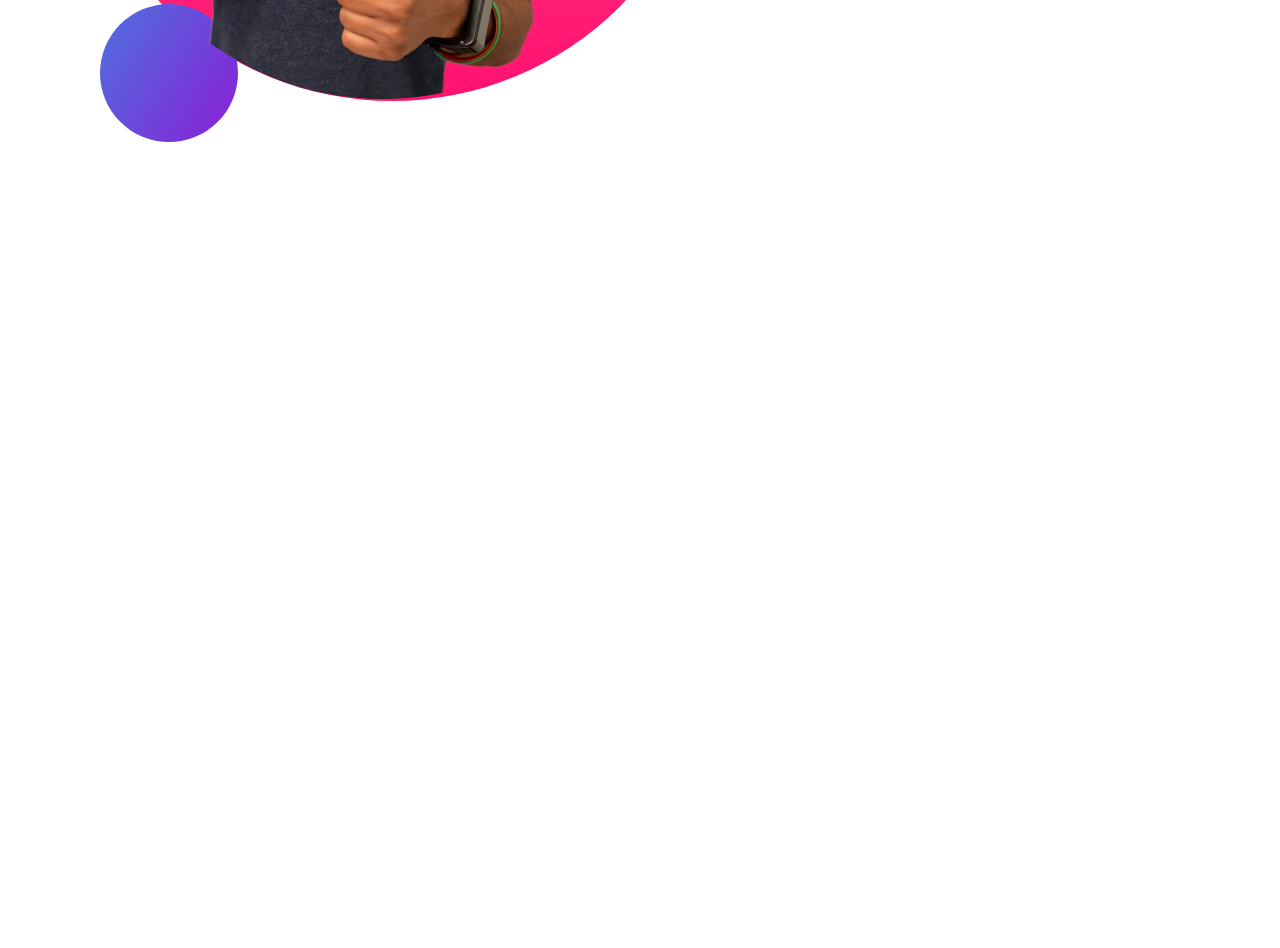
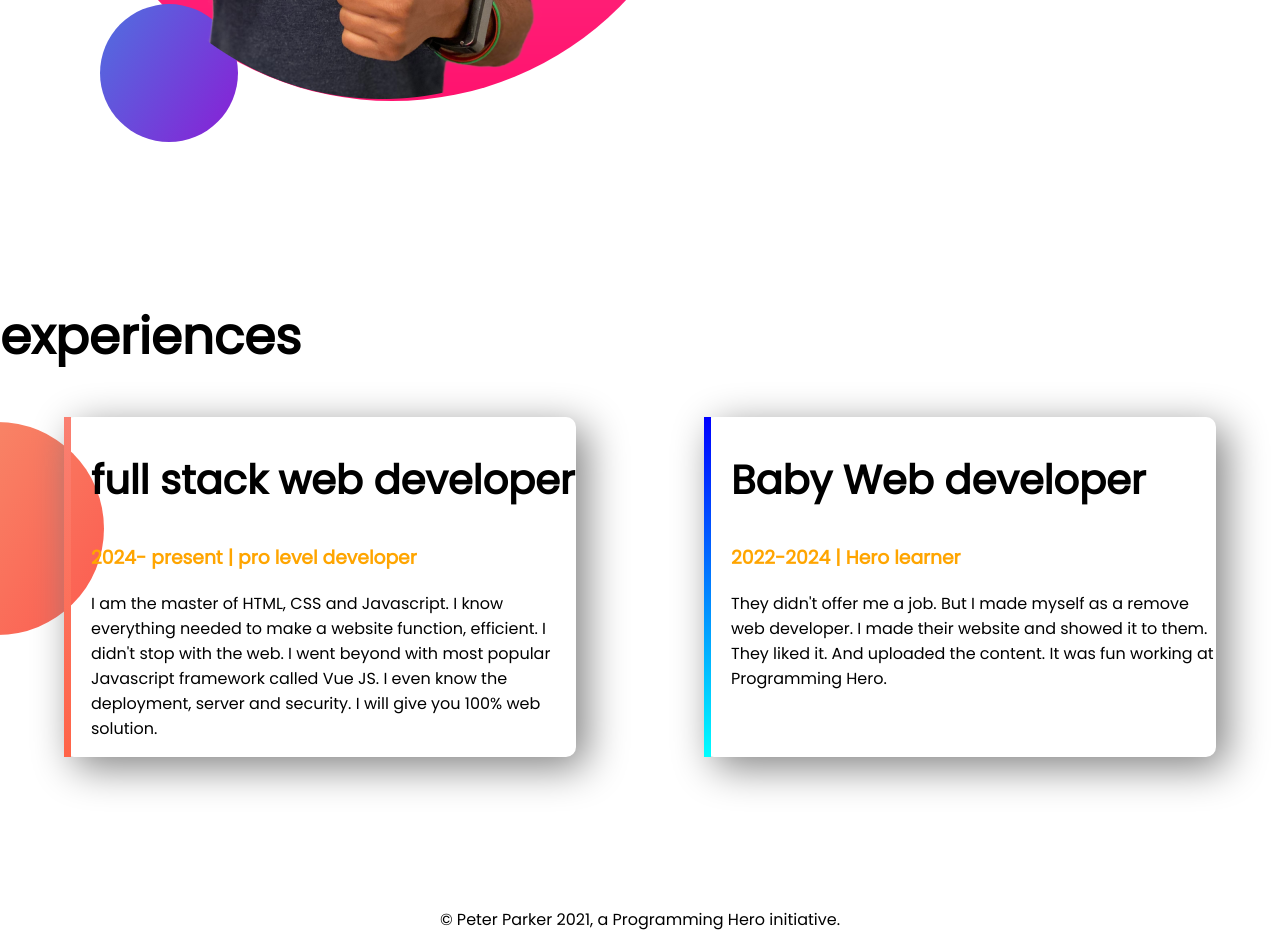
Before and after one commit to Tuhinchowdhury75/developer-portfolio, a plain HTML site: page index.html in a window 1280 px wide. Shown: the part 1206-2154 px from the top of the page. Before the commit the page ends 1506 px from the top, so only its background shows below. Drawn offline with Linux system fonts and the light colour scheme.

Commit message:
footer and experience added

```diff
--- a/index.html
+++ b/index.html
@@ -13,7 +13,7 @@
 </head>
 
 <body>
-    <section class="top-banner">
+    <section class="top-banner flexible-container">
         <div class="half-width">
             <h1>Welcome To</h1>
             <h1> <span class="orange-color">Tuhin Chowdhury</span> World</h1>
@@ -32,7 +32,7 @@
             <img src="tuhinbg.jpg" alt="">
         </div>
     </section>
-    <section class="dream-big">
+    <section class="dream-big flexible-container">
         <div>
             <img src="images/jhankar2.png" alt="">
         </div>
@@ -48,6 +48,34 @@
 
 
     </section>
+    <section class="experience-area">
+        <h1>experiences</h1>
+        <div class="flexible-container">
+            <div id="full-stack-experience" class="experience-item">
+                <h2>full stack web developer</h2>
+                <h3 class="orange-color">2024- present | pro level developer</h3>
+                <p>
+                    I am the master of HTML, CSS and Javascript. I know everything needed to make a website function,
+                    efficient. I didn't stop with the web. I went beyond with most popular Javascript framework called
+                    Vue
+                    JS. I even know the deployment, server and security. I will give you 100% web solution.
+                </p>
+            </div>
+            <div id="web-dev-experience" class="experience-item">
+                <h2>Baby Web developer</h2>
+                <h3 class="orange-color">2022-2024 | Hero learner</h3>
+                <p>
+                    They didn't offer me a job. But I made myself as a remove web developer. I made their website and
+                    showed
+                    it to them. They liked it. And uploaded the content. It was fun working at Programming Hero.
+                </p>
+            </div>
+
+        </div>
+    </section>
+    <footer>
+        <p> © Peter Parker 2021, a Programming Hero initiative.</p>
+    </footer>
 
 </body>
 
--- a/style.css
+++ b/style.css
@@ -6,15 +6,20 @@ h1 {
     font-size: 50px;
 
 }
+h2 {
+    font-size: 40px;
+}
 .orange-color {
+    color: orange;
 }
-section {
+.flexible-container {
     display: flex;
     margin-bottom: 150px;
 }
 .half-width{
     width: 50%;
     padding-left: 2%;
+
 }
 .half-width img {
     width: 80%;
@@ -22,7 +27,7 @@ section {
 .link-button{
     text-decoration: none;
     background-image: linear-gradient(orange, tomato);
-    padding: 10px 40 px;
+    padding: 10px 40px;
     color: white;
     font-weight: 700;
     border-radius: 5px;
@@ -37,3 +42,32 @@ section {
     background-repeat: no-repeat;
     background-position: right;
 }
+.experience-area{
+    background-image: url(images/exp-bg.png);
+    background-repeat: no-repeat;
+    background-position: left ;
+
+}
+.experience-item{
+    width: 40%;
+    margin-left: 5%;
+    margin-right: 5%;
+    padding-left: 20px;
+    border-radius: 10px;
+    box-shadow: 10px 10px 40px grey;
+
+}
+#web-dev-experience{
+    border-left: 7px solid;
+    border-image: linear-gradient(blue, cyan);
+    border-image-slice: 1 ;
+}
+#full-stack-experience {
+     border-left: 7px solid;
+    border-image: linear-gradient(salmon,tomato);
+    border-image-slice: 1 ;
+
+}
+footer p {
+    text-align: center;
+}
```
Also changed, not shown: tuhin1.jpg (deleted), tuhin2.jpg (deleted), tuhin3.jpg (deleted), tuhin4.jpg (deleted), tuhin5.jpg (deleted).
